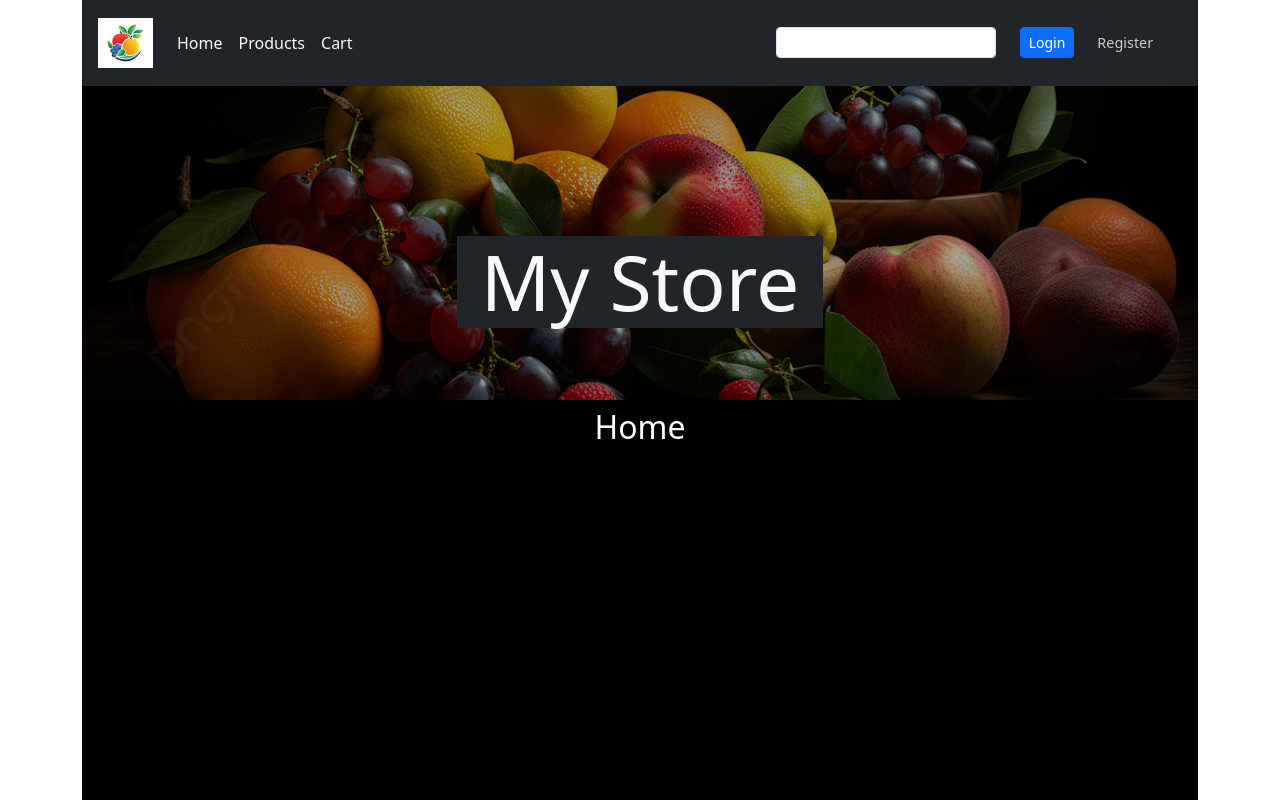
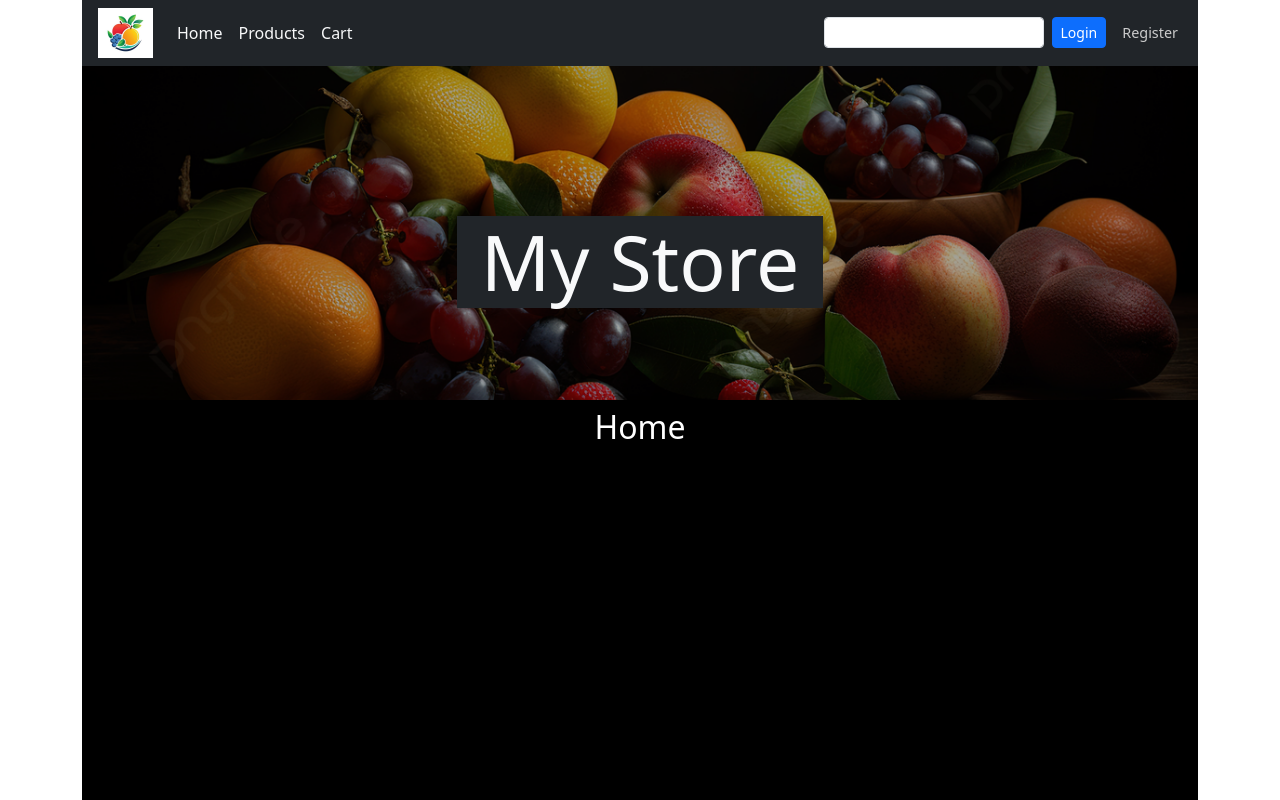
Before and after one commit to lucygossip/l2t11-capstone-project, a React (Create React App) app: page / in a window 1280 px wide. Shown: the top 800 px of the page. Built offline with nearby package versions, Linux system fonts and the light colour scheme.

Commit message:
Login display fix

```diff
--- a/src/components/Forms/LoginForm.js
+++ b/src/components/Forms/LoginForm.js
@@ -18,12 +18,12 @@ export default function LoginForm() {
     dispatch(setUsername(input));
   };
   const handleKeyDown = (e, input) => {
-    if(e.key === "Enter") {
+    if (e.key === "Enter") {
       e.preventDefault();
       console.log(input);
       handleSubmit(input);
     }
-  }
+  };
   const handleReset = () => {
     dispatch(clearUserName());
   };
@@ -44,9 +44,9 @@ export default function LoginForm() {
       {state.username === "" ? (
         <>
           <Form>
-            <Container>
-              <Form.Group as={Row} className="p-3 align-items-center">
-                <Col sm="7">
+            <Container fluid className="d-flex align-items-center flex-wrap">
+              <Form.Group as={Row} className="align-items-center g-2">
+                <Col xs="auto">
                   <Form.Control
                     size="sm"
                     value={state.value}
@@ -54,13 +54,15 @@ export default function LoginForm() {
                     onKeyDown={(e) => handleKeyDown(e, state.value)}
                   />
                 </Col>
-                <Col sm="2">
+                <Col xs="auto">
                   <Button size="sm" onClick={() => handleSubmit(state.value)}>
                     Login
                   </Button>
                 </Col>
-                <Col sm="2">
-                   <Nav.Link as={Link} to="/Register" className="text-gray p-2">Register</Nav.Link>
+                <Col xs="auto">
+                  <Nav.Link as={Link} to="/Register" className="text-gray p-2">
+                    Register
+                  </Nav.Link>
                 </Col>
               </Form.Group>
             </Container>
@@ -68,13 +70,23 @@ export default function LoginForm() {
         </>
       ) : (
         <>
-          <Form>
-            <Container>
-              <Form.Group as={Row} className="p-3">
-                <Form.Label column sm="9" className="text-light">
+          <Form className="d-flex align-items-center flex-wrap">
+            <Container fluid className="px-2">
+              <Form.Group as={Row} className="align-items-center g-2">
+                <Form.Label
+                  column
+                  xs="auto"
+                  className="text-light text-truncate"
+                  style={{
+                    maxWidth: "150px",
+                    overflow: "hidden",
+                    whiteSpace: "nowrap",
+                    textOverflow: "ellipsis",
+                  }}
+                >
                   Hello, {state.username}!
                 </Form.Label>
-                <Col sm="2">
+                <Col xs="auto">
                   <Button size="sm" onClick={handleReset}>
                     Logout
                   </Button>
```
